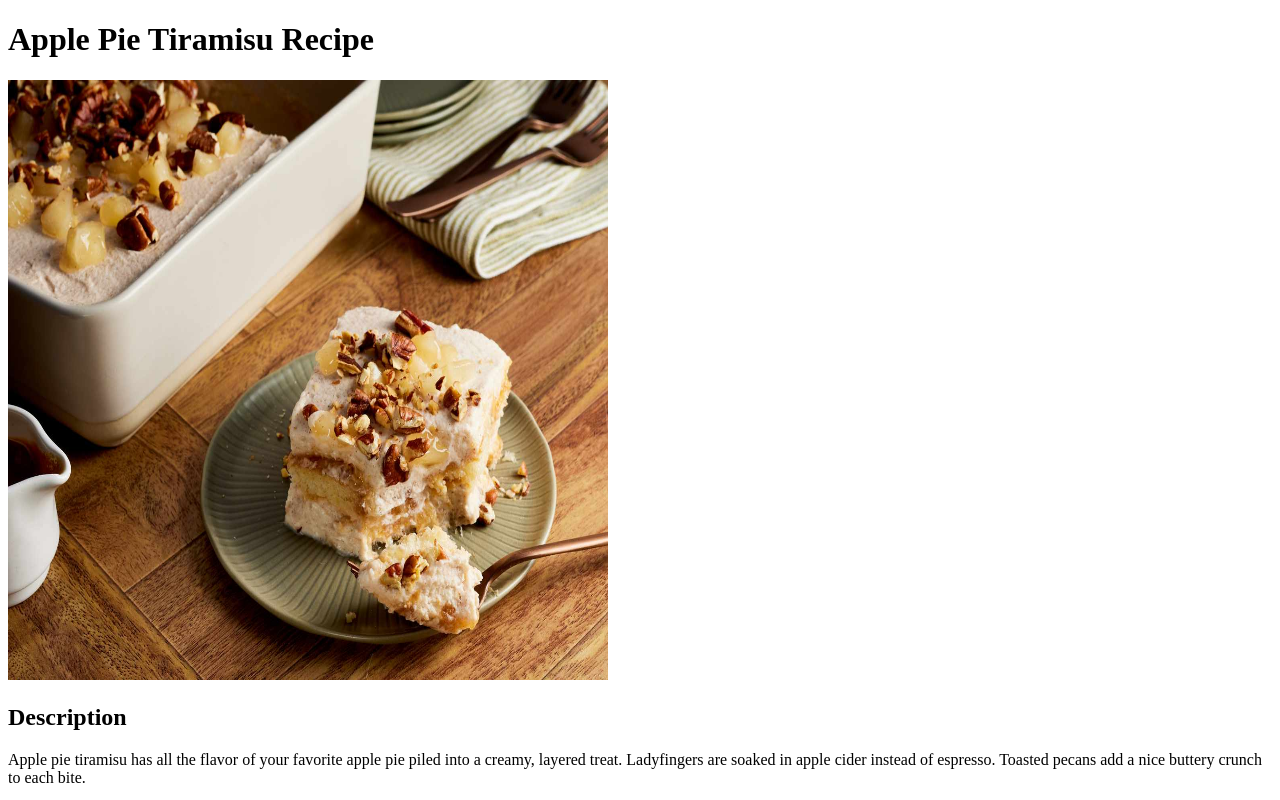
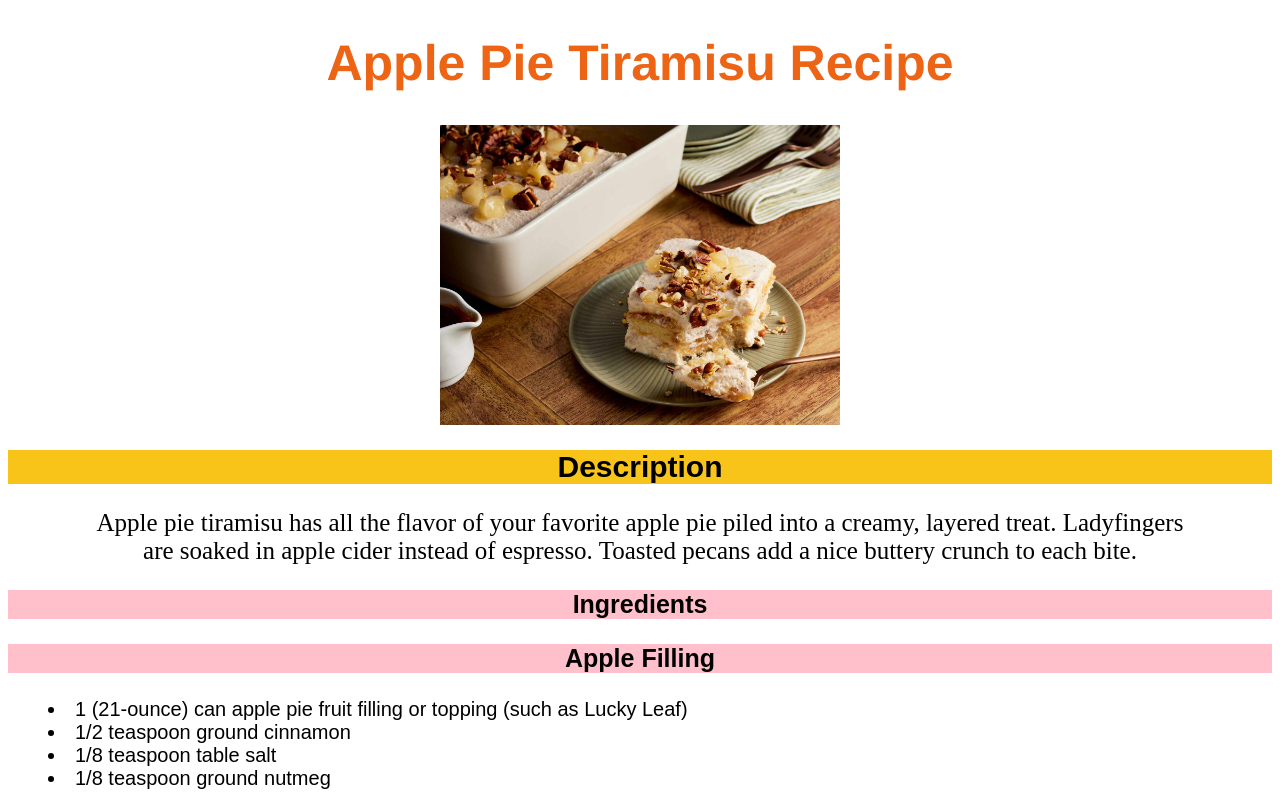
Before and after one commit to schrodingerscat314/odin-recipes, a plain HTML site: page recipes/apple-pie-tiramisu.html in a window 1280 px wide. Shown: the top 800 px of the page. Drawn offline with Linux system fonts and the light colour scheme.

Commit message:
Add initial styling ot webpages
Created a new styles.css file and added css styling to
html webpages.

```diff
--- a/recipes/apple-pie-tiramisu.html
+++ b/recipes/apple-pie-tiramisu.html
@@ -3,21 +3,22 @@
     <head>
         <meta charset="UFT-8">
         <title>Apple Pie Tiramisu Recipe</title>
+        <link rel="stylesheet" href="styles.css">
     </head>
     <body>
-        <h1>Apple Pie Tiramisu Recipe </h1>
-        <img src="../images/apple-pie-tiramisu.jpg" height="600" width="600" alt="apple pie tiramisu">
-        <h2>Description</h2>
-        <p>Apple pie tiramisu has all the flavor of
+        <h1 class="title">Apple Pie Tiramisu Recipe </h1>
+        <img src="../images/apple-pie-tiramisu.jpg" alt="apple pie tiramisu" class="image">
+        <h2 class="description">Description</h2>
+        <p class="para">Apple pie tiramisu has all the flavor of
             your favorite apple pie piled into a creamy,
             layered treat. Ladyfingers are soaked in apple cider
             instead of espresso. Toasted pecans add a nice
             buttery crunch to each bite.
         </p>
-        <h2>Ingredients</h2>
-            <h3>Apple Filling</h3>
+        <h2 class="headers">Ingredients</h2>
+            <h3 class="headers">Apple Filling</h3>
             <p>
-            <ul>
+            <ul class="lists">
                 <li>1 (21-ounce) can apple pie
                     fruit filling or topping (such
                     as Lucky Leaf)
@@ -27,9 +28,9 @@
                 <li>1/8 teaspoon ground nutmeg</li>
             </ul>
             </p>
-            <h3>Tiramisu</h3>
+            <h3 class="headers">Tiramisu</h3>
             <p>
-            <ul>
+            <ul class="lists">
                 <li>1 (8-ounce) container
                     mascarpone cheese, softened (such as
                     BelGioioso))
@@ -49,9 +50,9 @@
                 </li>
             </ul>
             </p>
-        <h2>steps</h2>
+        <h2 class="headers">steps</h2>
         <p>
-            <ol>
+            <ol class="lists">
                 <li>Gather all ingredients.</li>
                 <li>Prepare the Apple Filling: Stir together apple pie fruit
                     filling, cinnamon, salt, and nutmeg in a bowl until well combined.
--- /dev/null
+++ b/recipes/styles.css
@@ -0,0 +1,61 @@
+h1.title {
+
+    color: hwb(22 8% 7%);
+    font-family:"Helvetica", sans-serif;
+    font-size:50px;
+    font-weight:bolder;
+    text-align:center;
+
+}
+
+.image{
+
+    display:block;
+    margin-left:auto;
+    margin-right:auto;
+    height:300px;
+    width:auto;
+}
+
+.description{
+
+    color: black;
+    background-color:rgb(248, 196, 26);
+    font-family:Arial, Helvetica, sans-serif;
+    font-size:30px;
+    font-weight:bolder;
+    text-align:center;
+
+}
+
+.para{
+
+    color:black;
+    font-family: 'Times New Roman', Times, serif;
+    font-size:25px;
+    font-weight:100;
+    text-align:center;
+    text-wrap:balance;
+
+}
+
+.headers{
+    color:black;
+    background-color: pink;
+    font-family: Arial, Helvetica, sans-serif;
+    font-size:25px;
+    font-weight:bold;
+    text-align:center;
+}
+
+.lists{
+    color:black;
+    font-family: Arial, Helvetica, sans-serif;
+    font-size:20px;
+    font-weight:lighter;
+    display: table;
+    margin-left:0px;
+    text-align: left;
+    list-style-position: inside;
+
+}
```
Also changed, not shown: recipes/apple-crisp.html (+11 -10 lines), recipes/bloomin-apples.html (+9 -8 lines).
